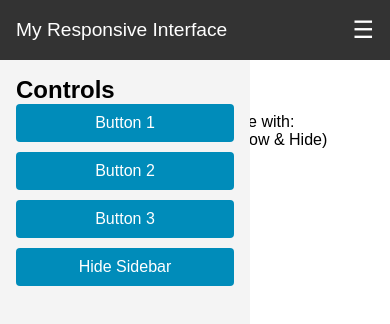
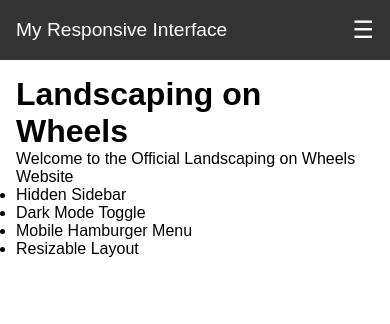
Before and after one commit to Landscaping-on-Wheels/landscapingonwheels, a plain HTML site: page index.html in a window 390 px wide. Drawn offline with Linux system fonts and the light colour scheme.

Commit message:
Update index.html

```diff
--- a/index.html
+++ b/index.html
@@ -2,7 +2,7 @@
 <html lang="en">
 <head>
   <meta charset="UTF-8" />
-  <title>Responsive UI with Toggleable Sidebar</title>
+  <title>Responsive UI</title>
   <meta name="viewport" content="width=device-width, initial-scale=1.0" />
   <style>
     :root {
@@ -83,64 +83,13 @@
     }
 
     aside {
-      background: var(--sidebar-bg);
-      padding: 1rem;
-      width: 250px;
-      min-width: 200px;
-      transition: transform 0.3s;
-    }
-
-    aside.hidden {
-      transform: translateX(-100%);
-      position: absolute;
-      z-index: 100;
-      top: 60px;
-      height: calc(100% - 60px);
-      box-shadow: 2px 0 5px rgba(0, 0, 0, 0.2);
-    }
-
-    #showSidebarBtn {
-      position: fixed;
-      top: 70px;
-      left: 10px;
-      padding: 10px 15px;
-      background: var(--button-bg);
-      color: white;
-      border: none;
-      border-radius: 4px;
-      cursor: pointer;
-      display: none;
-      z-index: 101;
-    }
-
-    #showSidebarBtn:hover {
-      background: var(--button-hover);
+      display: none; /* Sidebar is still present but hidden */
     }
 
     main {
       flex: 1;
       padding: 1rem;
       overflow: auto;
-    }
-
-    .button-group {
-      display: flex;
-      flex-direction: column;
-      gap: 10px;
-    }
-
-    .button-group button {
-      padding: 10px;
-      font-size: 1rem;
-      border: none;
-      background: var(--button-bg);
-      color: white;
-      border-radius: 4px;
-      cursor: pointer;
-    }
-
-    .button-group button:hover {
-      background: var(--button-hover);
     }
 
     @media (max-width: 768px) {
@@ -155,14 +104,6 @@
       .container {
         flex-direction: column;
       }
-
-      aside {
-        position: absolute;
-        z-index: 100;
-        top: 60px;
-        left: 0;
-        height: calc(100% - 60px);
-      }
     }
   </style>
 </head>
@@ -176,27 +117,24 @@
       <button onclick="alert('Contact clicked')">Contact</button>
       <button id="darkModeToggle">🌙</button>
     </nav>
-    <button class="hamburger" onclick="toggleSidebar()">☰</button>
+    <button class="hamburger" onclick="alert('Menu toggled')">☰</button>
   </header>
-
-  <button id="showSidebarBtn" onclick="toggleSidebar()">☰ Show Sidebar</button>
 
   <div class="container">
     <aside id="sidebar">
-      <h2>Controls</h2>
+      <h2>Controls (Hidden)</h2>
       <div class="button-group">
-        <button onclick="alert('Button 1')">Button 1</button>
-        <button onclick="alert('Button 2')">Button 2</button>
-        <button onclick="alert('Button 3')">Button 3</button>
-        <button onclick="toggleSidebar()">Hide Sidebar</button>
+        <button>Button 1</button>
+        <button>Button 2</button>
+        <button>Button 3</button>
       </div>
     </aside>
 
     <main>
-      <h1>Welcome!</h1>
-      <p>This is a responsive web interface with:</p>
+      <h1>Landscaping on Wheels</h1>
+      <p>Welcome to the Official Landscaping on Wheels Website</p>
       <ul>
-        <li>Toggleable Sidebar (now with Show & Hide)</li>
+        <li>Hidden Sidebar</li>
         <li>Dark Mode Toggle</li>
         <li>Mobile Hamburger Menu</li>
         <li>Resizable Layout</li>
@@ -205,14 +143,7 @@
   </div>
 
   <script>
-    const sidebar = document.getElementById('sidebar');
     const darkToggle = document.getElementById('darkModeToggle');
-    const showSidebarBtn = document.getElementById('showSidebarBtn');
-
-    function toggleSidebar() {
-      sidebar.classList.toggle('hidden');
-      showSidebarBtn.style.display = sidebar.classList.contains('hidden') ? 'block' : 'none';
-    }
 
     darkToggle.addEventListener('click', () => {
       document.body.classList.toggle('dark-mode');
```
